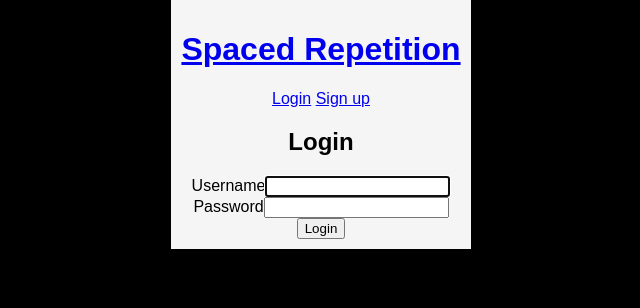
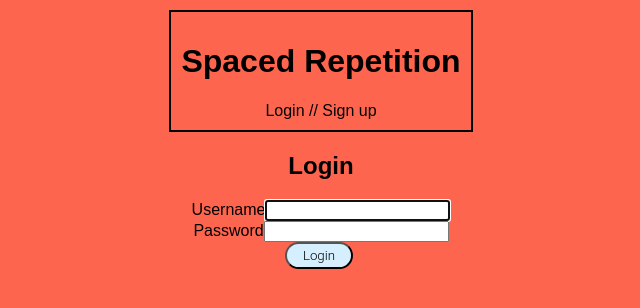
Before and after one commit to mkdnt/spaced-repetition-client, a React (Create React App) app: page /login in a window 1280 px wide. Shown: the top 308 px of the page, without its empty margins (255-895 px from the left). Built offline with nearby package versions, Linux system fonts and the light colour scheme.

Commit message:
css and other style

```diff
--- a/src/components/App/App.css
+++ b/src/components/App/App.css
@@ -7,9 +7,10 @@ main {
     font-family: Futura, Arial, sans-serif;
     align-content: center;
     text-align: center;
-    background-color: whitesmoke;
+    background-color: #FE654F;
     color: black;
     text-decoration: none;
+
 }
 
 /* desktop */
--- a/src/components/App/App.js
+++ b/src/components/App/App.js
@@ -25,7 +25,7 @@ export default class App extends Component {
         <main>
         <Header />
           {hasError && (
-            <p>There was an error! Oh no!</p>
+            <p>Error! Error!</p>
           )}
           <Switch>
             <PrivateRoute
--- a/src/components/Button/Button.css
+++ b/src/components/Button/Button.css
@@ -0,0 +1,25 @@
+button {
+    display: inline-block;
+    padding: 0.3em 1.2em;
+    margin:0 0.3em 0.3em 0;
+    border-radius:2em;
+    box-sizing: border-box;
+    text-decoration:none;
+    font-family:'Roboto',sans-serif;
+    font-weight:300;
+    color:black;
+    background-color:#D6EFFF;
+    text-align:center;
+    transition: all 0.2s;
+}
+
+button:hover{
+    background-color:#4095c6;
+}
+
+@media all and (max-width:30em){
+button{
+    display:block;
+    margin:0.2em auto;
+    }
+}
--- a/src/components/Header/Header.css
+++ b/src/components/Header/Header.css
@@ -0,0 +1,4 @@
+header {
+    border: 2px solid black;
+    padding: 10px;
+}
--- a/src/components/Header/Header.js
+++ b/src/components/Header/Header.js
@@ -31,9 +31,13 @@ class Header extends Component {
   renderLoginLink() {
     return (
       <nav>
-        <Link to='/login'>Login</Link>
-        {' '}
-        <Link to='/register'>Sign up</Link>
+        <Link to='/login'
+        style={{ textDecoration: "none", color: "inherit" }}>
+          Login</Link>
+        {' // '}
+        <Link to='/register'
+        style={{ textDecoration: "none", color: "inherit" }}>
+          Sign up</Link>
       </nav>
     )
   }
@@ -42,7 +46,8 @@ class Header extends Component {
     return (
       <header>
         <h1>
-          <Link to='/'>
+          <Link to='/'
+          style={{ textDecoration: "none", color: "inherit" }}>
             Spaced Repetition
           </Link>
         </h1>
--- a/src/components/RegistrationForm/RegistrationForm.js
+++ b/src/components/RegistrationForm/RegistrationForm.js
@@ -80,10 +80,14 @@ class RegistrationForm extends Component {
         </div>
         <footer>
           <Button type='submit'>
-            Sign up
+            Register
           </Button>
           {' '}
-          <Link to='/login'>Already have an account?</Link>
+          <br/>
+          <br/>
+          <Link to='/login'
+          style={{ textDecoration: "none", color: "inherit", border: "1px solid black", padding: "5px" }}>
+            Already have an account?</Link>
         </footer>
       </form>
     )
--- a/src/index.css
+++ b/src/index.css
@@ -10,7 +10,7 @@ body {
   font-family: "Ubuntu", sans-serif;
   -webkit-font-smoothing: antialiased;
   -moz-osx-font-smoothing: grayscale;
-  background-color: black;
+  background-color: #FE654F
 }
 
 :root {
--- a/src/routes/RegistrationRoute/RegistrationRoute.js
+++ b/src/routes/RegistrationRoute/RegistrationRoute.js
@@ -18,7 +18,7 @@ class RegistrationRoute extends Component {
     return (
       <section>
         <p>
-          Practice learning Spanish with the spaced reptition revision technique.
+          Practice learning Spanish with the spaced repetition revision technique.
         </p>
         <h2>Sign up</h2>
         <RegistrationForm
```
Also changed, not shown: 1 other file (tests, documents, lock files or other folders).
